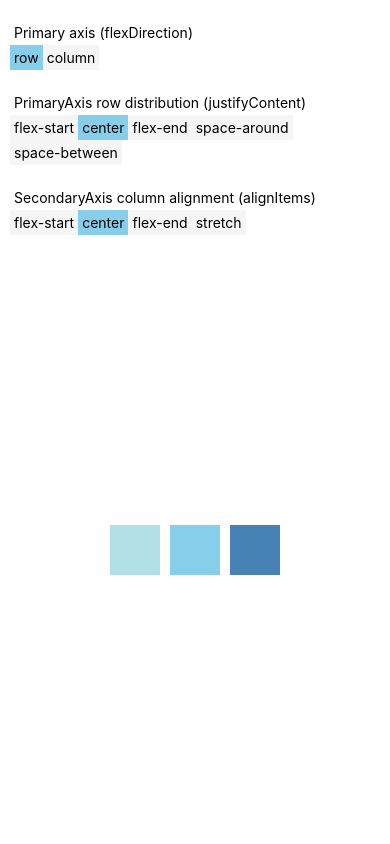
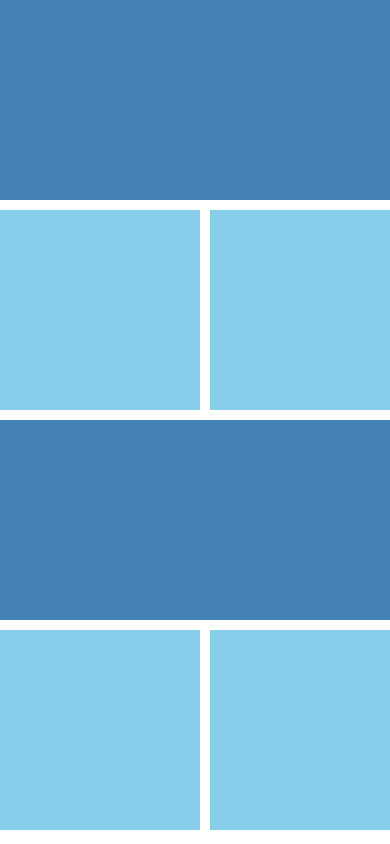
Before and after one commit to vuanhtu1993/ReactNative-Core, a React Native app: screen / in a window 390 px wide. Built offline with nearby package versions, Linux system fonts and the light colour scheme.

Commit message:
create layout with ScrollView (horizontal, default vertical)

```diff
--- a/App.js
+++ b/App.js
@@ -4,11 +4,12 @@ import FlexDimension from "./component/flexDimension";
 import TextInputDemo from "./component/textInput";
 import ButtonDemo from "./component/button";
 import ListViewDemo from "./component/ListView";
+import ScrollViewDemo from "./component/scrollview";
 
 export default class App extends Component {
   render() {
     return (
-      <FlexDimension/>
+      <ScrollViewDemo/>
     );
   }
 }
--- /dev/null
+++ b/component/scrollview.js
@@ -0,0 +1,43 @@
+import React, {Component} from 'react';
+import {ScrollView, View, StyleSheet} from "react-native";
+
+export default class ScrollViewDemo extends Component {
+  render() {
+    return(
+      <ScrollView style={styles.container}>
+        <View style={styles.largeBox}/>
+        <ScrollView horizontal>
+          <View style={styles.smallBox}/>
+          <View style={styles.smallBox}/>
+          <View style={styles.smallBox}/>
+        </ScrollView>
+        <View style={styles.largeBox}/>
+        <ScrollView horizontal>
+          <View style={styles.smallBox}/>
+          <View style={styles.smallBox}/>
+          <View style={styles.smallBox}/>
+        </ScrollView>
+      </ScrollView>
+    );
+  }
+}
+
+const styles = StyleSheet.create({
+  container: {
+    flex: 1,
+  },
+  largeBox: {
+    width: 400,
+    height: 200,
+    marginBottom: 10,
+    marginRight: 10,
+    backgroundColor: 'steelblue',
+  },
+  smallBox: {
+    width: 200,
+    height: 200,
+    marginBottom: 10,
+    marginRight: 10,
+    backgroundColor: 'skyblue',
+  }
+});
```
